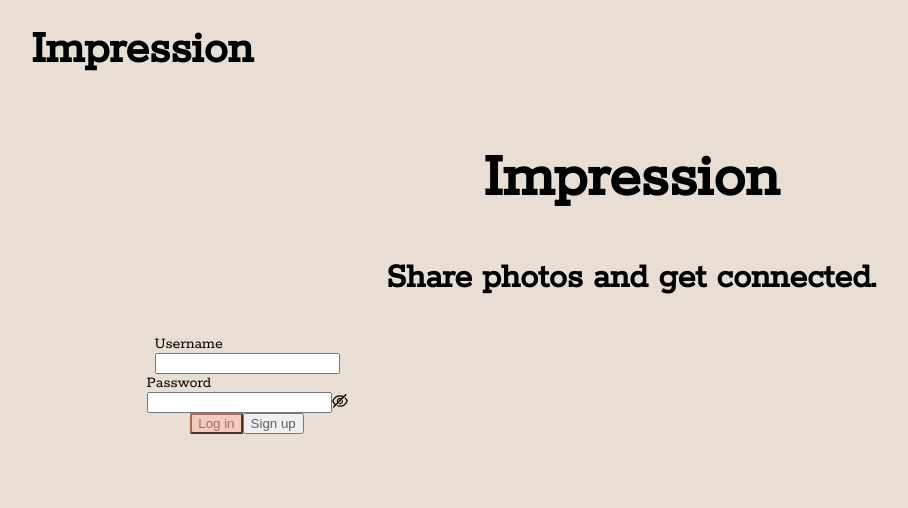
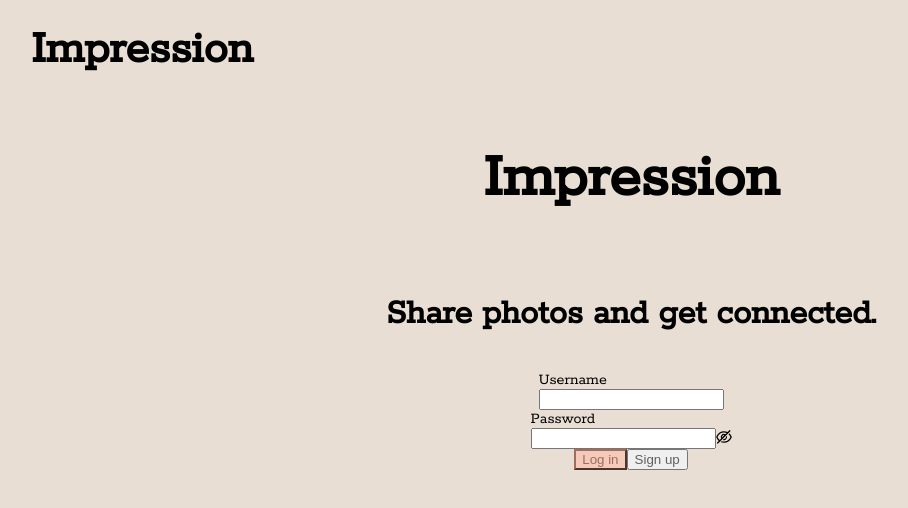
Before and after one commit to SelinCetinkaya/impression, a React (Create React App) app in the folder client/: page / in a window 1280 px wide. Shown: the top 508 px of the page, without its empty margins (9-917 px from the left). Built offline with nearby package versions, Linux system fonts and the light colour scheme.

Commit message:
minor changes to sign-in screen

```diff
--- a/client/src/screens/Home/Home.css
+++ b/client/src/screens/Home/Home.css
@@ -5,3 +5,9 @@ h1 {
 h3 {
   font-size: 36px;
 }
+
+.sign-in-screen {
+  display: flex;
+  flex-direction: column;
+  align-items: center;
+}
--- a/client/src/screens/Home/Home.jsx
+++ b/client/src/screens/Home/Home.jsx
@@ -4,7 +4,7 @@ import SignIn from "../../components/SignIn/SignIn";
 
 function Home(props) {
   return (
-    <div>
+    <div className="sign-in-screen">
       <h1>Impression</h1>
       <h3>Share photos and get connected.</h3>
       <SignIn />
```
